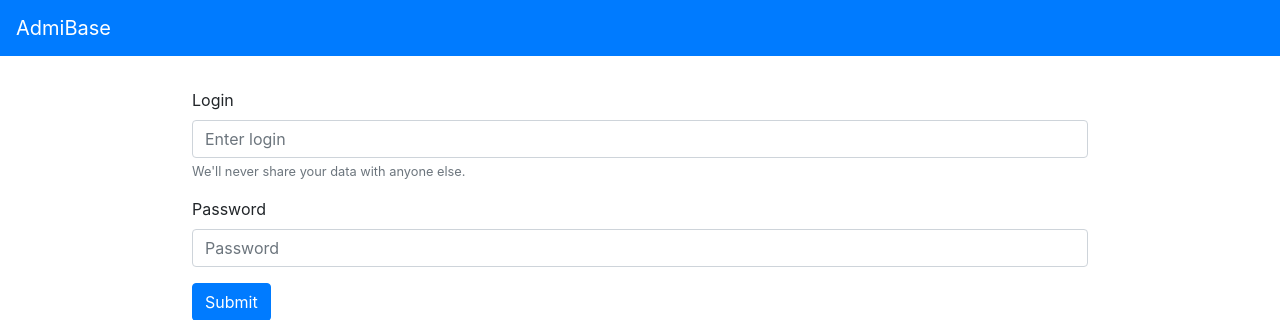
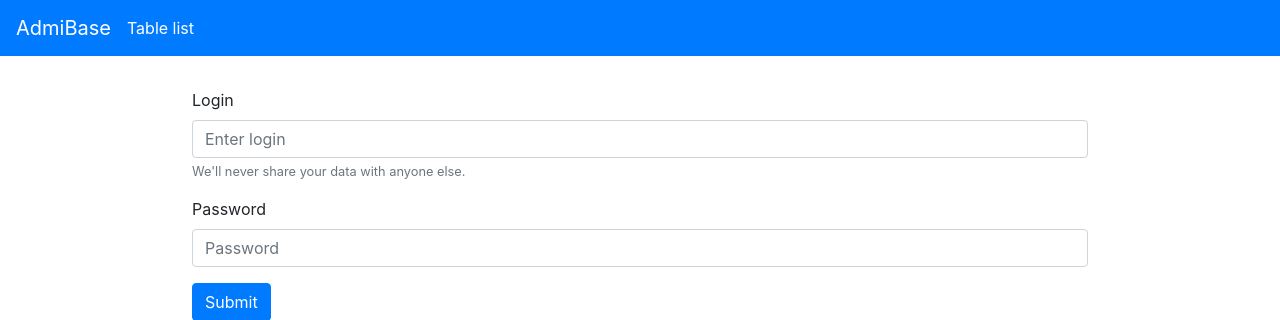
Before and after one commit to On1zuma/Admibase, a PHP site: page / in a window 1280 px wide. Shown: the top 320 px of the page. Run offline with PHP 8.4, Linux system fonts and the light colour scheme.

Commit message:
qa: navbar + form

```diff
--- a/public/index.php
+++ b/public/index.php
@@ -14,6 +14,12 @@
 
 <nav class="navbar navbar-dark bg-primary">
   <a class="navbar-brand" href="/">AdmiBase</a>
+
+  <ul class="navbar-nav mr-auto">
+    <li class="nav-item active">
+        <a class="nav-link" href="/list-table.php">Table list</a>
+    </li>
+  </ul>
 </nav>
 
 <div class="mx-auto" style="width: 70vw; margin-top: 2rem;">
```
Lines whose indentation alone changed are shown as unchanged.
